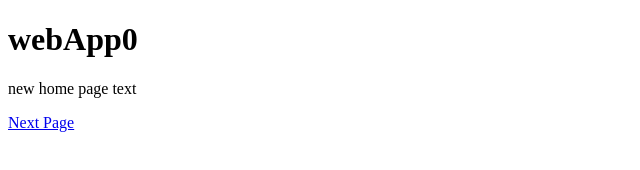
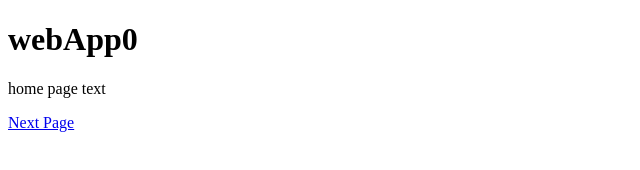
Before and after one commit to krymzn/AASwebApp, a plain HTML site: page index.html in a window 1280 px wide. Shown: the full height of the page, 0-640 px from the left. Drawn offline with Linux system fonts and the light colour scheme.

Commit message:
Update index.html

```diff
--- a/index.html
+++ b/index.html
@@ -4,7 +4,7 @@
 
 <h1>webApp0</h1>
 
-<p>new home page text</p>
+<p>home page text</p>
   <a href="next.html">Next Page</a>
 
 </body>
```
